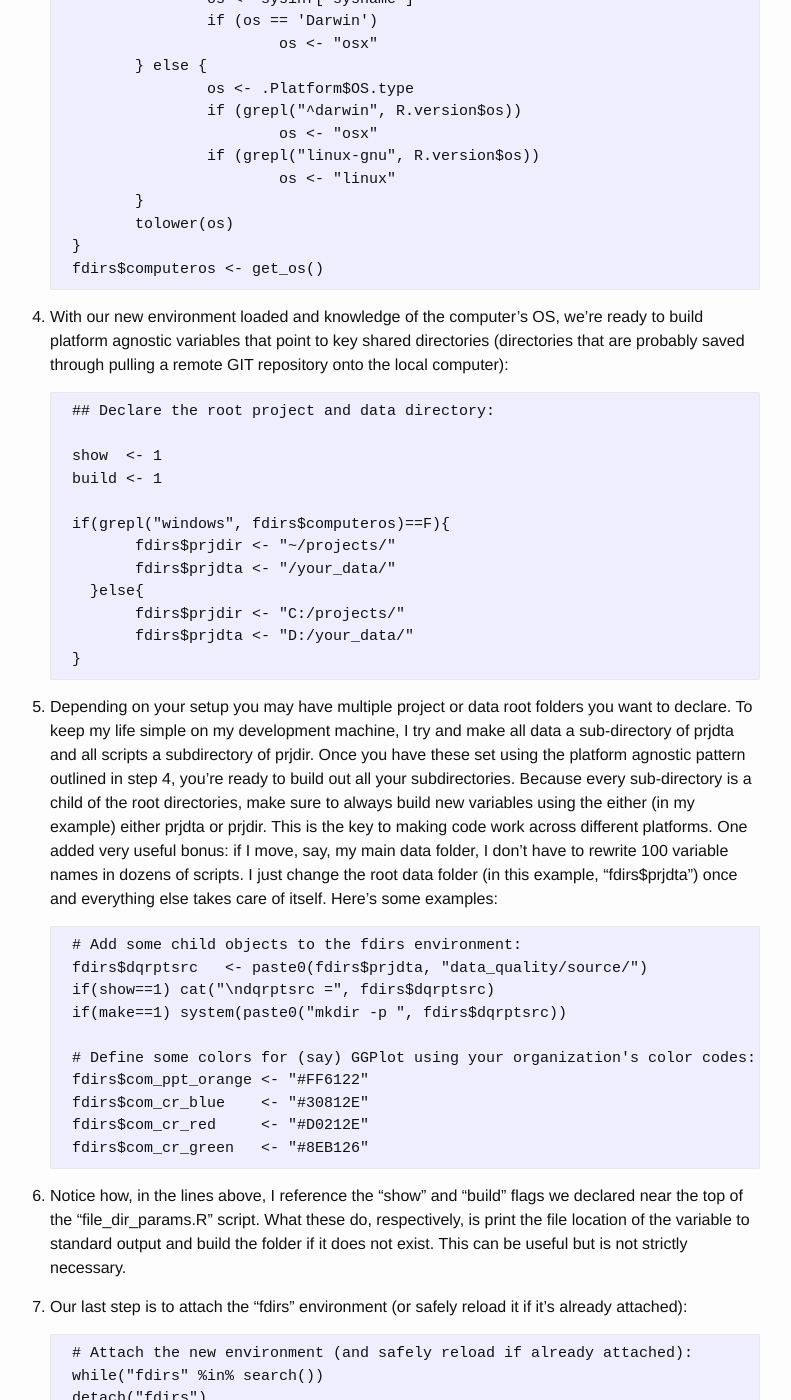
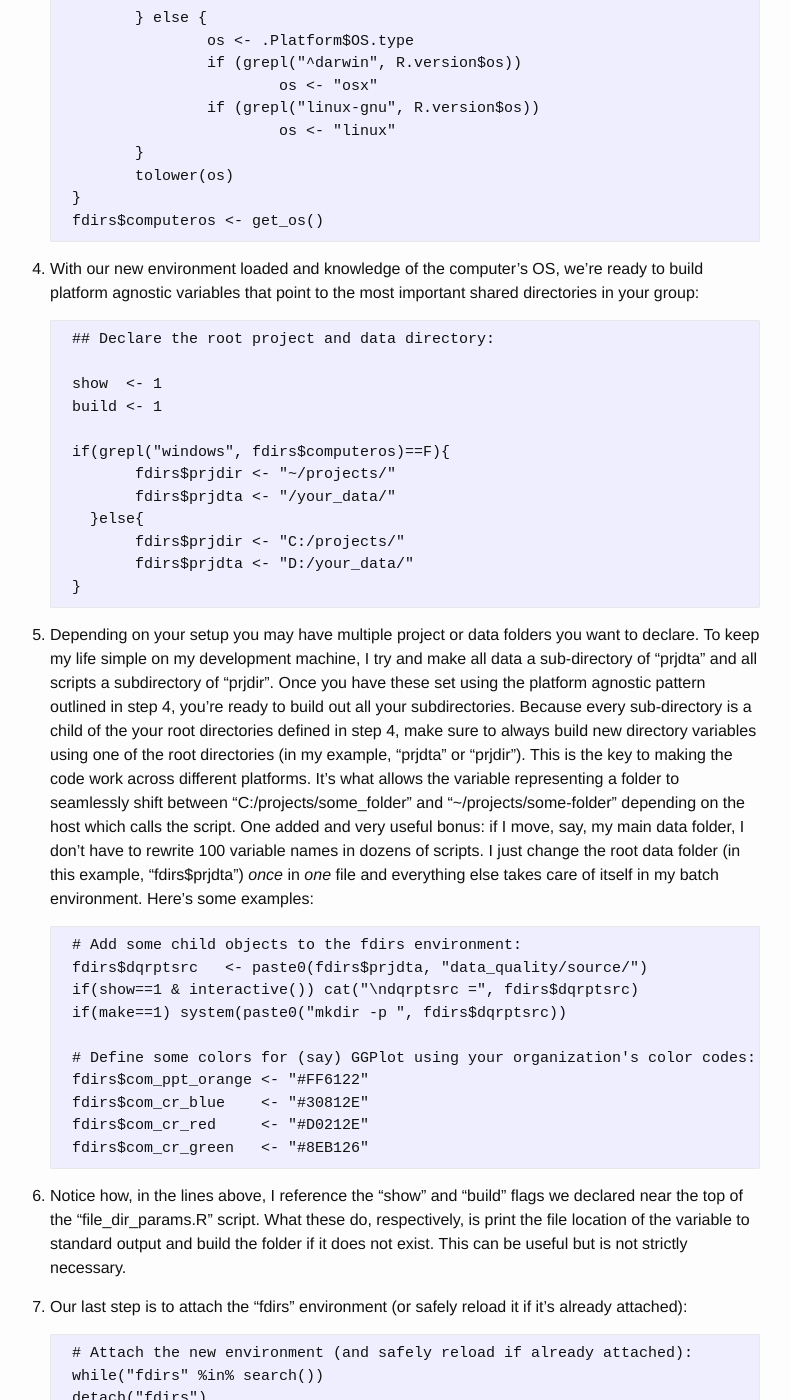
Before and after one commit to DerekYves/blog_archives, a Jekyll site: the page built from _posts/2016-05-10-Sharing_R_code_in_a_group.markdown, in a window 1280 px wide and 1400 px high, scrolled down 1572 px. Shown: the whole window, without its empty margins (250-1041 px from the left). Built offline with Jekyll 4.4.1, drawn with Linux system fonts in a browser that asks for light colours; nearby versions of some CDN libraries; some of the changed text lies outside the part shown.

Commit message:
content additions

```diff
--- a/_posts/2016-05-10-Sharing_R_code_in_a_group.markdown
+++ b/_posts/2016-05-10-Sharing_R_code_in_a_group.markdown
@@ -17,7 +17,7 @@
 
 In short, my process is basically this:
 
-1. A specific (hopefully source controlled) file is sourced at the top of each analysis script. At the point of sourcing some parameters are declared which do the correct thing depending on whether the host is Linux, Mac, or Windows. This is done in several steps. In the analysis script I include a few lines of code that allow all users to run the same exact file with the correct directory parameters loaded. Here’s an example:
+1. The same (hopefully source controlled) file is sourced at the top of each *analysis* script. At the point of sourcing some parameters are declared which do the correct thing depending on whether the host is Linux, Mac, or Windows. Here’s an example:
 
         ## Load host-dependent directory environment
         winos <- ifelse(grepl("windows", Sys.info()['sysname'], ignore.case=T), 1, 0)
@@ -33,7 +33,7 @@
         # Make a new environment:
         fdirs <- new.env()
 
-3. Run add this function to "file_dir_params.R", which is used to save a simple string indicating the host's OS type:
+3. Now add this function to the "file_dir_params.R", which is used to save a simple string indicating the host's OS type:
 
         # Function to standardize host OS name
         get_os <- function(){
@@ -54,7 +54,7 @@
         fdirs$computeros <- get_os()
 
 
-4. With our new environment loaded and knowledge of the computer's OS, we're ready to build platform agnostic variables that point to key shared directories (directories that are probably saved through pulling a remote GIT repository onto the local computer):
+4. With our new environment loaded and knowledge of the computer's OS, we're ready to build platform agnostic variables that point to the most important shared directories in your group:
 
         ## Declare the root project and data directory:
 
@@ -69,19 +69,21 @@
         	fdirs$prjdta <- "D:/your_data/"
         }
 
-5. Depending on your setup you may have multiple project or data root folders you want to declare.
-To keep my life simple on my development machine, I try and make all data a sub-directory of prjdta
-and all scripts a subdirectory of prjdir. Once you have these set using the platform agnostic pattern
+5. Depending on your setup you may have multiple project or data folders you want to declare.
+To keep my life simple on my development machine, I try and make all data a sub-directory of "prjdta"
+and all scripts a subdirectory of "prjdir". Once you have these set using the platform agnostic pattern
 outlined in step 4, you're ready to build out all your subdirectories. Because every sub-directory
-is a child of the root directories, make sure to always build new variables using the either
-(in my example) either prjdta or prjdir. This is the key to making code work across different platforms.
-One added very useful bonus: if I move, say, my main data folder, I don’t have to rewrite 100 variable names
-in dozens of scripts. I just change the root data folder (in this example, “fdirs$prjdta”) once
-and everything else takes care of itself. Here’s some examples:
+is a child of the your root directories defined in step 4, make sure to always build new directory variables using
+one of the root directories (in my example, "prjdta" or "prjdir"). This is the key to making
+the code work across different platforms. It's what allows the variable representing a folder to
+seamlessly shift between "C:/projects/some_folder" and "~/projects/some-folder" depending on the host which calls the script.
+One added and very useful bonus: if I move, say, my main data folder, I don’t have to rewrite 100 variable names
+in dozens of scripts. I just change the root data folder (in this example, “fdirs$prjdta”) *once* in *one* file
+and everything else takes care of itself in my batch environment. Here’s some examples:
 
         # Add some child objects to the fdirs environment:
         fdirs$dqrptsrc   <- paste0(fdirs$prjdta, "data_quality/source/")
-        if(show==1) cat("\ndqrptsrc =", fdirs$dqrptsrc)
+        if(show==1 & interactive()) cat("\ndqrptsrc =", fdirs$dqrptsrc)
         if(make==1) system(paste0("mkdir -p ", fdirs$dqrptsrc))
 
         # Define some colors for (say) GGPlot using your organization's color codes:
@@ -97,7 +99,6 @@
 
 7. Our last step is to attach the "fdirs" environment (or safely reload it if it's already attached):
 
-
         # Attach the new environment (and safely reload if already attached):
         while("fdirs" %in% search())
         detach("fdirs")
```
Also changed, not shown: other parts of _posts/2016-05-10-Sharing_R_code_in_a_group.markdown (+2 -2 lines).
